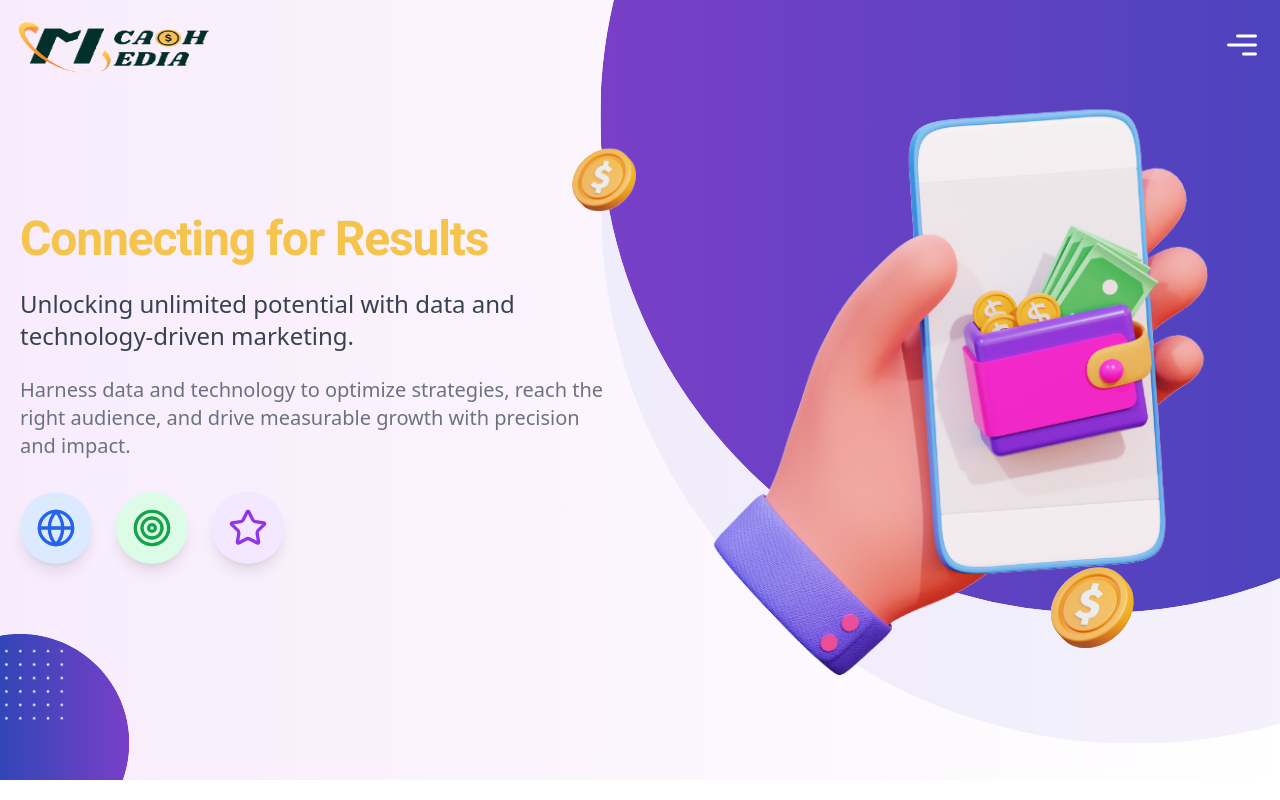
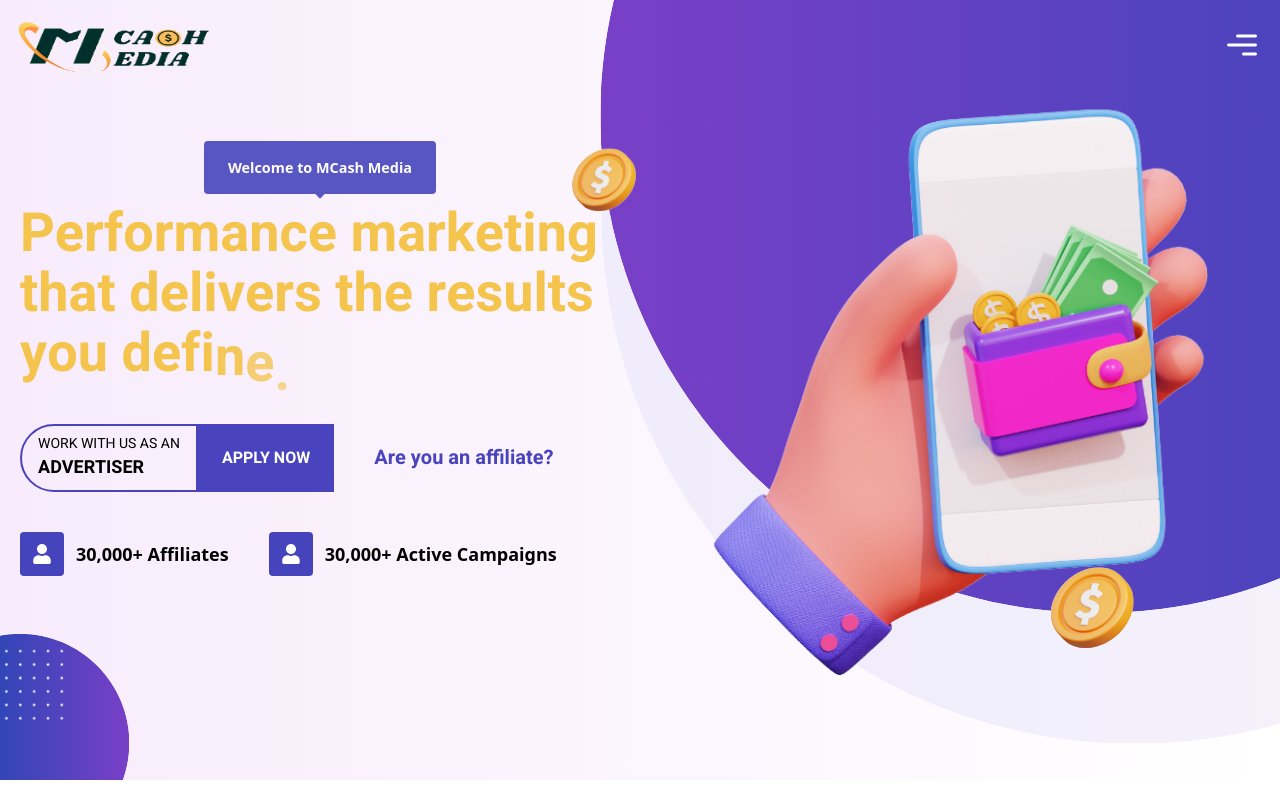
Before and after one commit to mdanamulhasan201/network_landingPage, a React (Vite) app: page / in a window 1280 px wide. Shown: the top 800 px of the page. Built offline with nearby package versions, Linux system fonts and the light colour scheme.

Commit message:
update some code

```diff
--- a/package.json
+++ b/package.json
@@ -24,6 +24,7 @@
     "react-router-dom": "^7.0.2",
     "react-slick": "^0.30.2",
     "react-toastify": "^10.0.6",
+    "react-tooltip": "^5.28.0",
     "slick-carousel": "^1.8.1"
   },
   "devDependencies": {
--- a/src/components/Home/Hero.jsx
+++ b/src/components/Home/Hero.jsx
@@ -1,5 +1,5 @@
 import { motion } from "framer-motion";
-import { Globe, Star, Target } from "lucide-react";
+// import { Globe, Star, Target } from "lucide-react";
 // import { TiArrowRight } from "react-icons/ti";
 // import { Link } from "react-router-dom";
 import bottomCircle from "../../assets/banner/bottomCircle.png";
@@ -10,11 +10,13 @@ import topDotStyle from "../../assets/banner/topDotStyle.png";
 import rightSidePhn from "../../assets/banner/phoneImg.png";
 import dollarBottom from "../../assets/banner/dollarBottom.png";
 import dollarTop from "../../assets/banner/dollarTop.png";
-
-
+import { Tooltip as ReactTooltip } from 'react-tooltip';
+import 'react-tooltip/dist/react-tooltip.css'; // Import styles
+import { FaUser } from "react-icons/fa";
+import { Link } from "react-router-dom";
 
 const Hero = () => {
-    const headline = "Connecting for Results";
+    const headline = "Performance marketing that delivers the results you define.";
 
     // Animation variants for right side icons
     const iconVariants = {
@@ -77,18 +79,22 @@ const Hero = () => {
 
 
             {/* Centered Content */}
-            <div className="relative py-20 grid grid-cols-1 md:grid-cols-2 items-center justify-between gap-10 z-10 px-5 sm:px-10 xl:px-5 max-w-screen-xl mx-auto">
+            <div className="relative py-20 sm:py-32 lg:py-20 grid grid-cols-1 md:grid-cols-2 items-center justify-between gap-10 z-10 px-5 sm:px-10 xl:px-5 max-w-screen-xl mx-auto">
                 {/* Left side */}
                 <div className="text-center md:text-left md:w-full">
                     {/* Animated Headline */}
+
+
+                    <div>
                         <motion.h1
-                        className="text-3xl sm:text-4xl md:text-3xl lg:text-[38px] xl:text-5xl font-extrabold tracking-tight font-heebo text-[#F4C44D] flex flex-wrap justify-center md:justify-start"
+                            className="text-3xl sm:text-4xl md:text-3xl lg:text-[38px] xl:text-[54px] font-extrabold font-heebo text-[#F4C44D] flex flex-wrap justify-center md:justify-start"
                             aria-label={headline}
+                            id="headline"
                         >
                             {headline.split("").map((char, index) => (
                                 <motion.span
                                     key={index}
-                                className="inline-block"
+                                    className="inline-block xl:leading-[60px]"
                                     initial={{ opacity: 0, y: 50 }}
                                     whileInView={{ opacity: 1, y: 0 }}
                                     viewport={{ once: true }}
@@ -104,17 +110,88 @@ const Hero = () => {
                             ))}
                         </motion.h1>
 
+                        <ReactTooltip
+                            anchorId="headline"
+                            content="Welcome to MCash Media"
+                            place="top"
+                            isOpen={true}
+                            style={{
+                                backgroundColor: "#4644BC",
+                                color: "#FFFF",
+                                borderRadius: "4px",
+                                padding: "8px",
+                                fontWeight: "bold",
+                            }}
+                        />
+
+                    </div>
                     {/* Subheading */}
-                    <motion.p
-                        className="mt-6 text-lg sm:text-xl  xl:text-2xl text-gray-700 max-w-2xl mx-auto md:mx-0"
+                    <div className="flex flex-col items-center md:items-start mt-10">
+                        <motion.div
+                            initial={{ opacity: 0, y: 30 }}
+                            whileInView={{ opacity: 1, y: 0 }}
+                            viewport={{ once: true }}
+                            transition={{ duration: 1, delay: 0.5 }}
+
+                            className="flex flex-col lg:flex-row items-center justify-between gap-5 lg:gap-10">
+                            <div className="relative flex items-center overflow-hidden ">
+                                {/* Left Section */}
+                                <div className="flex flex-col bg-transparent px-4 py-2 border-2 border-[#4944BD] rounded-s-full">
+
+                                    <p className="text-sm uppercase font-heebo">Work With Us As An</p>
+                                    <h2 className="text-lg font-bold uppercase font-heebo">Advertiser</h2>
+
+                                </div>
+
+                                {/* Right Section */}
+                                <button className="bg-[#4944BD] text-white px-6 py-[22px] font-bold h-full font-heebo uppercase">
+                                    Apply Now
+                                </button>
+                            </div>
+                            <Link to='' className="text-[#4944BD] font-bold text-xl font-heebo hover:underline">
+                                Are you an affiliate?
+                            </Link>
+                        </motion.div>
+
+                        <motion.div
+                            initial={{ opacity: 0, y: 30 }}
+                            whileInView={{ opacity: 1, y: 0 }}
+                            viewport={{ once: true }}
+                            transition={{ duration: 1, delay: 0.5 }}
+                            className="flex flex-col lg:flex-row justify-between  gap-10 mt-10">
+                            <div className="flex items-center space-x-3 ">
+                                {/* Icon with background */}
+                                <div className="bg-[#4644BC] p-3 rounded">
+                                    <FaUser className="text-white text-xl" />
+                                </div>
+                                {/* Text */}
+                                <h1 className=" text-lg font-semibold">
+                                    30,000+ <span className="capitalize">Affiliates</span>
+                                </h1>
+                            </div>
+                            <div className="flex items-center space-x-3 ">
+                                {/* Icon with background */}
+                                <div className="bg-[#4644BC] p-3 rounded">
+                                    <FaUser className="text-white text-xl" />
+                                </div>
+                                {/* Text */}
+                                <h1 className=" text-lg font-semibold">
+                                    30,000+ <span className="capitalize"> Active Campaigns</span>
+                                </h1>
+                            </div>
+                        </motion.div>
+                    </div>
+
+                    {/* <motion.p
+                        className=" text-lg sm:text-xl  xl:text-2xl text-gray-700 max-w-2xl mx-auto md:mx-0"
                         initial={{ opacity: 0, y: 30 }}
                         whileInView={{ opacity: 1, y: 0 }}
                         viewport={{ once: true }}
                         transition={{ duration: 1, delay: 0.5 }}
                     >
                         Unlocking unlimited potential with data and technology-driven marketing.
-                    </motion.p>
-                    <motion.p
+                    </motion.p> */}
+                    {/* <motion.p
                         className="mt-6 text-xl  text-gray-500 max-w-2xl mx-auto md:mx-0"
                         initial={{ opacity: 0, y: 30 }}
                         whileInView={{ opacity: 1, y: 0 }}
@@ -122,9 +199,9 @@ const Hero = () => {
                         transition={{ duration: 1, delay: 0.5 }}
                     >
                         Harness data and technology to optimize strategies, reach the right audience, and drive measurable growth with precision and impact.
-                    </motion.p>
+                    </motion.p> */}
 
-                    <div className="mt-8 flex justify-center md:justify-start space-x-6">
+                    {/* <div className="mt-8 flex justify-center md:justify-start space-x-6">
                         <motion.div
                             custom={0}
                             variants={iconVariants}
@@ -170,7 +247,7 @@ const Hero = () => {
                         >
                             <Star size={40} className="text-purple-600" />
                         </motion.div>
-                    </div>
+                    </div> */}
 
                     {/* <Link to='/contact' className="flex justify-center md:justify-start items-center">
                         <motion.button
--- a/src/page/ServiceDetails.jsx
+++ b/src/page/ServiceDetails.jsx
@@ -362,24 +362,30 @@ const ServiceDetails = () => {
                                                     }
                                                 </div>
                                             </div>
-                                            <div className="flex flex-col md:flex-row justify-between items-center gap-10 my-0 md:my-5">
-
+                                            <div className="flex flex-col-reverse md:flex-row justify-between items-center gap-10 my-0 md:my-5">
                                                 <div className="w-full md:w-5/12" data-aos="fade-up">
-                                                    {
-                                                        item.image && <img src={item.image} alt="service" className="w-full " />
-                                                    }
+                                                    {item.image && <img src={item.image} alt="service" className="w-full" />}
                                                 </div>
-
                                                 <div className="w-full md:w-7/12" data-aos="fade-up">
-                                                    <div >
-                                                        {item.titles && <p className="text-2xl md:text-3xl font-heebo font-semibold mb-5 text-titleColor"> {item.titles}</p>}
+                                                    <div>
+                                                        {item.titles && (
+                                                            <p className="text-2xl md:text-3xl font-heebo font-semibold mb-5 text-titleColor">
+                                                                {item.titles}
+                                                            </p>
+                                                        )}
                                                     </div>
                                                     <div>
-                                                        {item.descriptions && <p className="text-lg md:text-xl font-heebo leading-8 text-gray-600"> {item.descriptions}</p>}
+                                                        {item.descriptions && (
+                                                            <p className="text-lg md:text-xl font-heebo leading-8 text-gray-600">
+                                                                {item.descriptions}
+                                                            </p>
+                                                        )}
                                                     </div>
                                                 </div>
 
+
                                             </div>
+
 
 
                                             {item.audiences &&
```
Also changed, not shown: 1 other file (tests, documents, lock files or other folders). Lines whose indentation alone changed are shown as unchanged.
